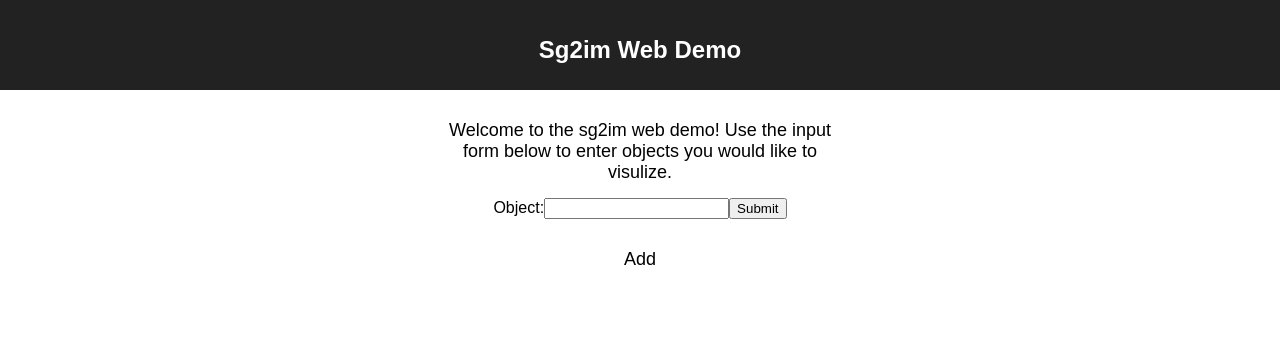
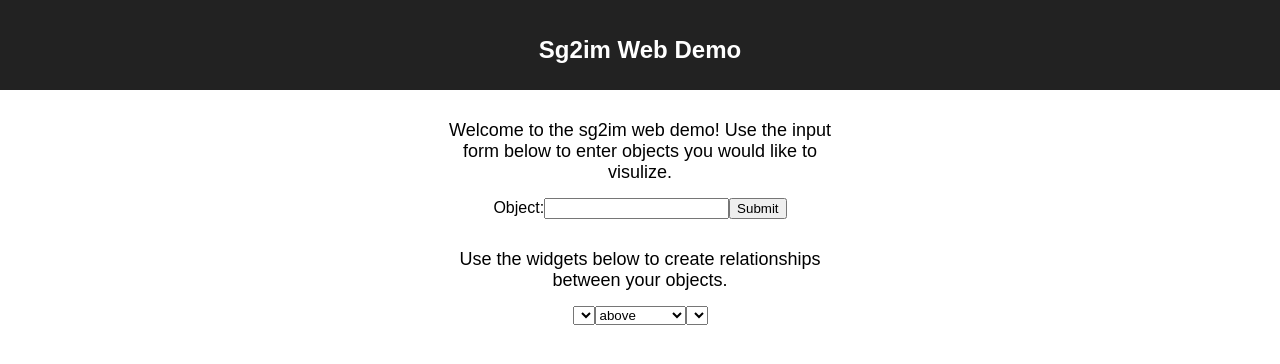
Before and after one commit to jtloong/sg2im-demo, a React (Create React App) app: page / in a window 1280 px wide. Shown: the top 364 px of the page. Built offline with nearby package versions, Linux system fonts and the light colour scheme.

Commit message:
Added new function to dynamically list objects and possible relations

```diff
--- a/public/index.html
+++ b/public/index.html
@@ -19,7 +19,7 @@
       work correctly both with client-side routing and a non-root public URL.
       Learn how to configure a non-root public URL by running `npm run build`.
     -->
-    <title>React App</title>
+    <title>Sg2im Demo</title>
   </head>
   <body>
     <noscript>
--- a/src/App.js
+++ b/src/App.js
@@ -1,5 +1,6 @@
 import React, { Component } from 'react';
 import ObjectInput from './ObjectInput';
+import RelationOrdering from './RelationOrdering';
 import './css/App.css';
 
 
@@ -18,6 +19,7 @@ class App extends Component {
   addObjects = (object) => {
       this.state.scene_graph.objects.push(object);
       console.log(this.state.scene_graph);
+      this.forceUpdate();
   }
 
   render() {
@@ -31,8 +33,9 @@ class App extends Component {
         </p>
         <ObjectInput callbackFromParent={this.addObjects}/>
         <p className="intro">
-          Add
+          Use the widgets below to create relationships between your objects.
         </p>
+        <RelationOrdering objectList={this.state.scene_graph.objects}/>
       </div>
     );
   }
--- /dev/null
+++ b/src/RelationOrdering.js
@@ -0,0 +1,42 @@
+import React, { PureComponent } from "react";
+import PropTypes from "prop-types";
+
+const relation_options = ["above", "standing on", "by", "behind", "in", "on", "below"];
+
+class RelationOrdering extends React.Component {
+  constructor(props) {
+    super(props);
+    this.state = {value: ''};
+
+    this.handleChange = this.handleChange.bind(this);
+    this.handleSubmit = this.handleSubmit.bind(this);
+  }
+
+  handleChange(event) {
+    this.setState({value: event.target.value});
+  }
+
+  handleSubmit(event) {
+    // console.log(this.state.value);
+    this.props.callbackFromParent(this.state.value);
+    event.preventDefault();
+  }
+
+  render() {
+    return (
+      <div class='relation_row'>
+        <select>
+          {this.props.objectList.map(function(object){ return <option value={object}>{object}</option>})}
+        </select>
+        <select>
+          {relation_options.map(function(relation){ return <option value={relation}>{relation}</option>})}}
+        </select>
+        <select>
+          {this.props.objectList.map(function(object){ return <option value={object}>{object}</option>})}
+        </select>
+      </div>
+    );
+  }
+}
+
+export default RelationOrdering;
--- /dev/null
+++ b/src/css/RelationOrdering.css
@@ -0,0 +1,4 @@
+.relation_row{
+  height: 25px;
+  display: inline;
+}
```
